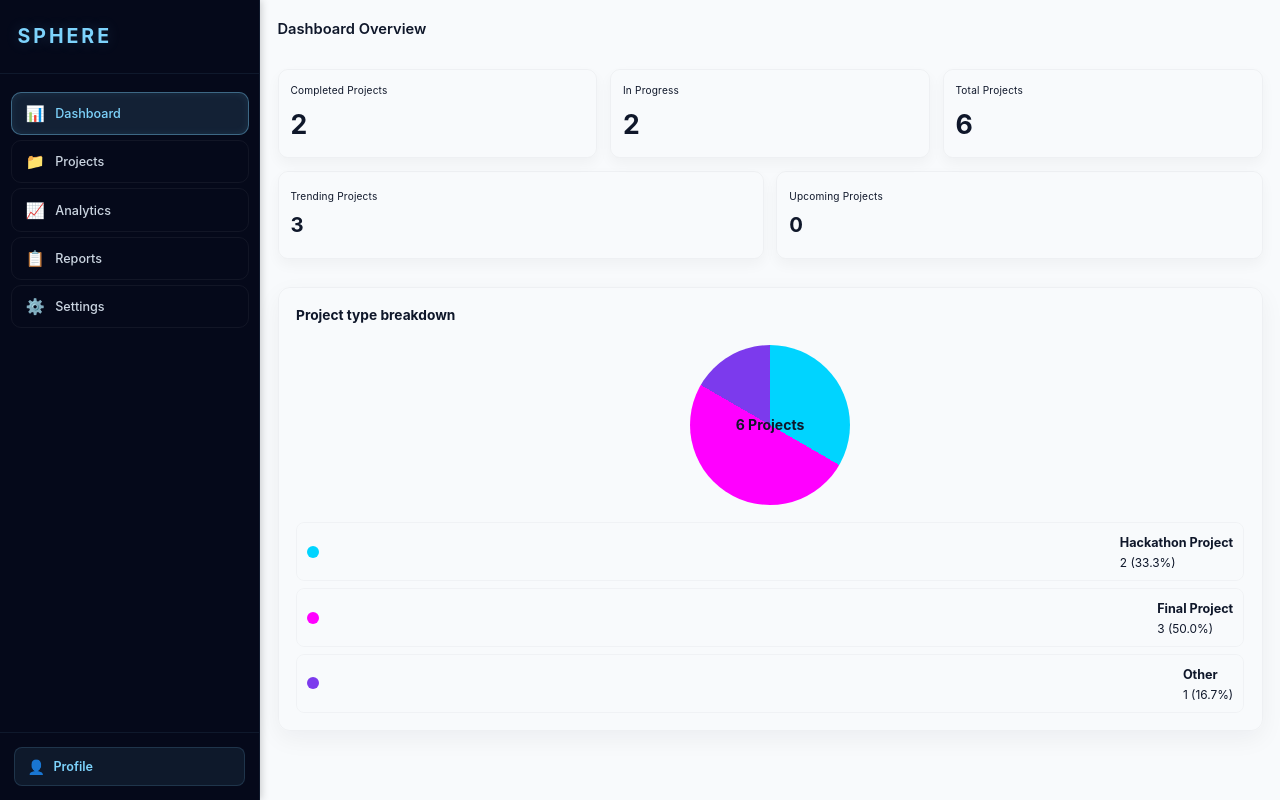
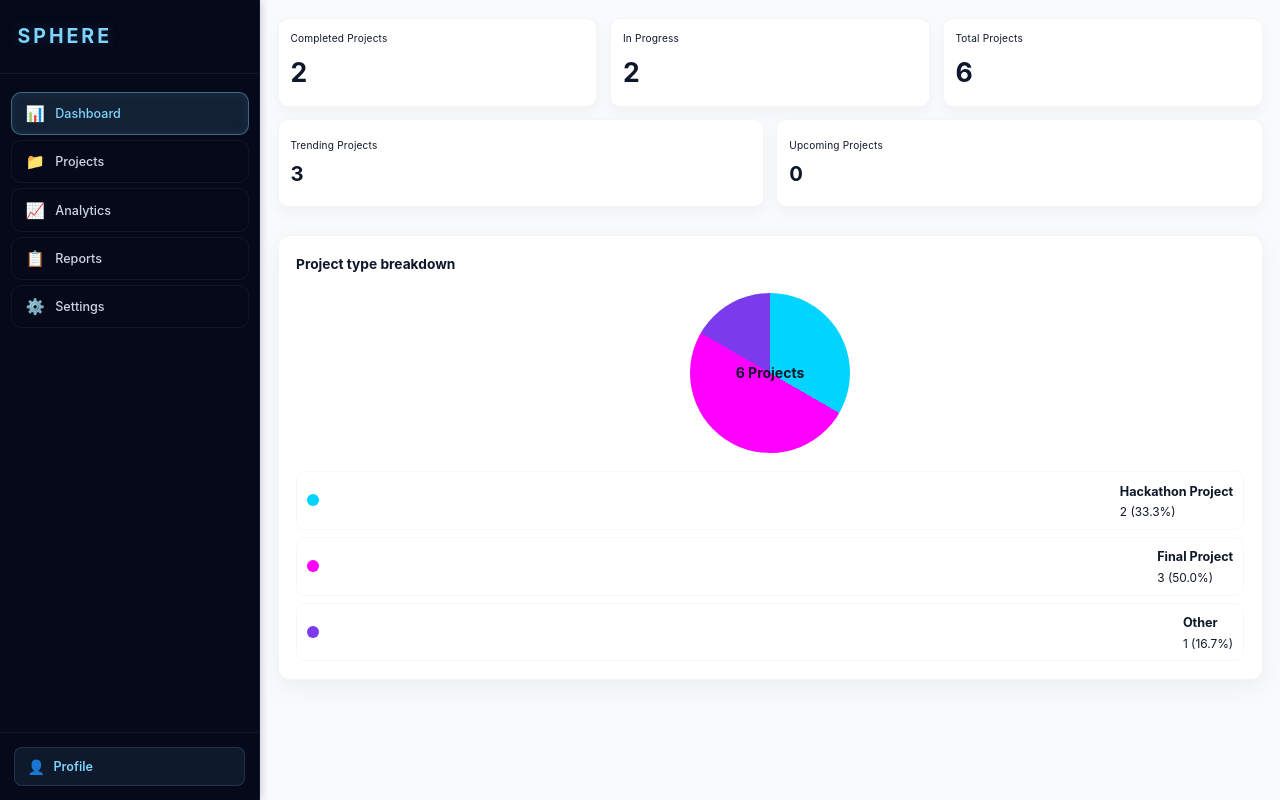
Before and after one commit to Srivalli0213/sphere-ui, an Angular app: page /dashboard in a window 1280 px wide. Built offline with nearby package versions, Linux system fonts and the light colour scheme.

Commit message:
css-fix: Fixed background colors on dashboard

```diff
--- a/src/app/dashboard/dashboard.component.css
+++ b/src/app/dashboard/dashboard.component.css
@@ -83,7 +83,7 @@
 @media (max-width:600px){ .stats-panel{ grid-template-columns: 1fr; } }
 
 .stat-card{
-  background:linear-gradient(180deg,var(--card-bg),var(--card-bg));
+  background:#ffffff;
   border:1px solid rgba(11,18,32,0.04);
   border-radius:10px;
   padding:0.85rem;
@@ -116,7 +116,7 @@
 .stat-card.large .value{ font-size:1.9rem; }
 
 .chart-card{
-  background:var(--card-bg);
+  background:#ffffff;
   border-radius:12px;
   border:1px solid rgba(11,18,32,0.04);
   padding:1.25rem;
--- a/src/app/dashboard/dashboard.component.html
+++ b/src/app/dashboard/dashboard.component.html
@@ -1,7 +1,4 @@
 <div class="dashboard">
-  <div class="dashboard-header">
-    <h2 class="section-title">Dashboard Overview</h2>
-  </div>
 
   <div class="stats-box">
     <div class="stats-panel row-top">
```
